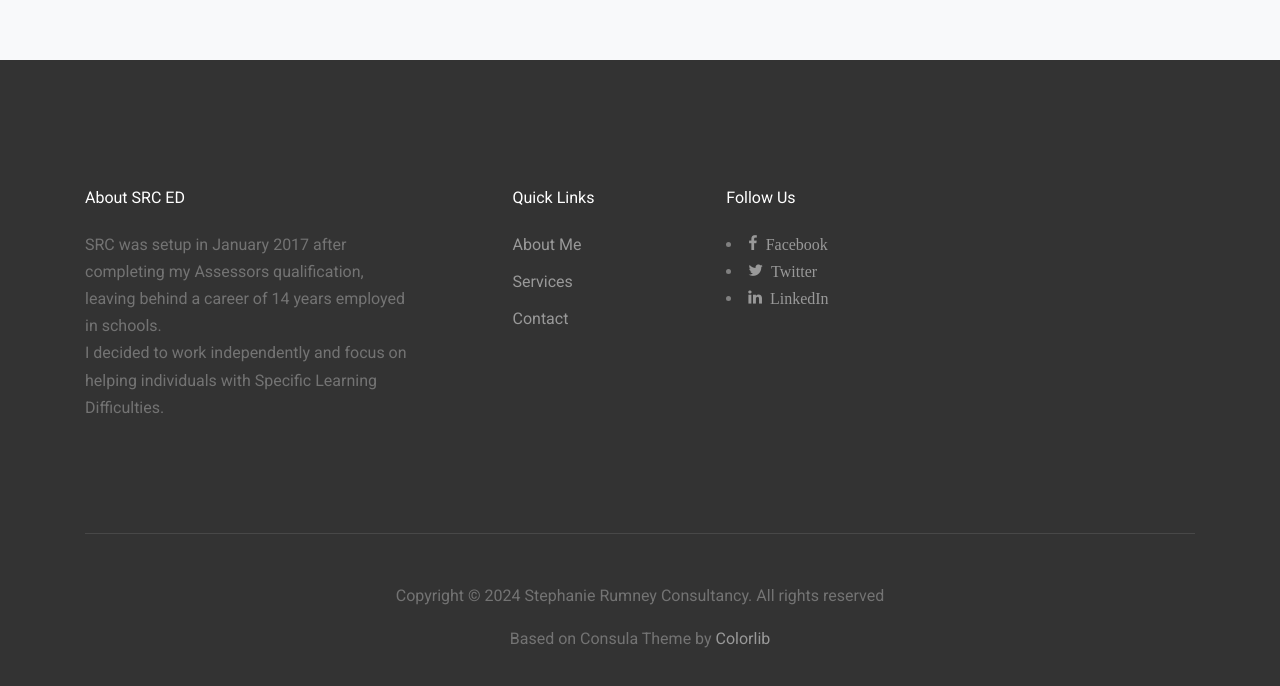
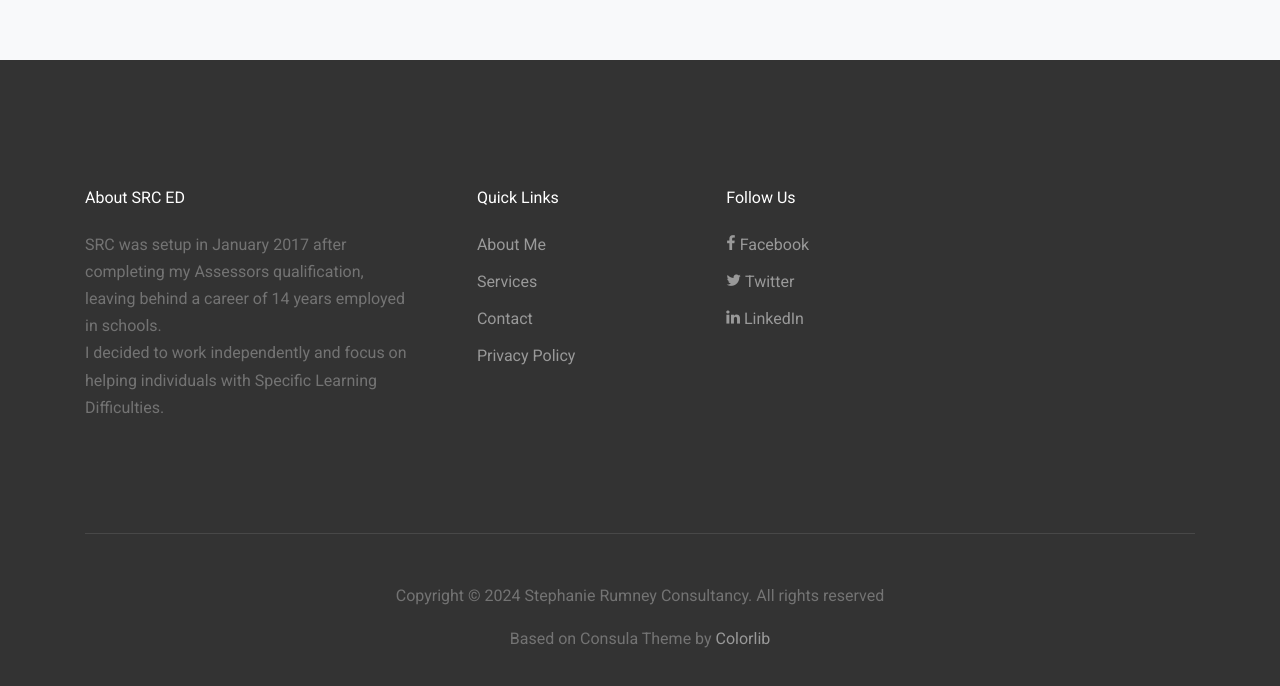
Before and after one commit to stephanierumney/stephanierumney.github.io, a plain HTML site: page index.html in a window 1280 px wide. Shown: the part 3826-4512 px from the top of the page. Drawn offline with Linux system fonts and the light colour scheme; files whose address does not match are found by name.

Commit message:
chore: add privacy policy

```diff
--- a/index.html
+++ b/index.html
@@ -592,17 +592,20 @@
       <li><a href="#services-section">Services</a></li>
       <!-- <li><a href="#testimonials-section">Testimonials</a></li> -->
       <li><a href="#contact-section">Contact</a></li>
+      <li><a href="/docs/src-privacy.pdf" target="_blank">Privacy Policy</a></li>
       </ul>
       </div>
-      <div class="col-md-3">
+      <div class="col-md-3 ml-auto">
       <h2 class="footer-heading mb-4">Follow Us</h2>
-      <li><a href="https://www.facebook.com/stephanierumneyconsultancy" class="pl-0 pr-3"><span
-         class="icon-facebook" target="_blank"> Facebook</span></a></li>
-      <li><a href="https://twitter.com/stephanierumne1" class="pl-0 pr-3" target="_blank"><span
-         class="icon-twitter"> Twitter</span></a>
+      <ul class="list-unstyled">
+      <li><a href="https://www.facebook.com/stephanierumneyconsultancy" ><span
+         class="icon-facebook" target="_blank" ></span> Facebook</a></li>
+      <li><a href="https://twitter.com/stephanierumne1"  target="_blank"><span
+         class="icon-twitter"></span> Twitter</a>
       </li>
-      <li><a href="https://www.linkedin.com/in/stephanie-rumney-033171234/" class="pl-0 pr-3"
-         target="_blank"><span class="icon-linkedin"> LinkedIn</span></a></li>
+      <li><a href="https://www.linkedin.com/in/stephanie-rumney-033171234/"
+         target="_blank"><span class="icon-linkedin"></span> LinkedIn</a></li>
+         </ul>
       </div>
       </div>
       </div>
```
Also changed, not shown: 3 other files.
